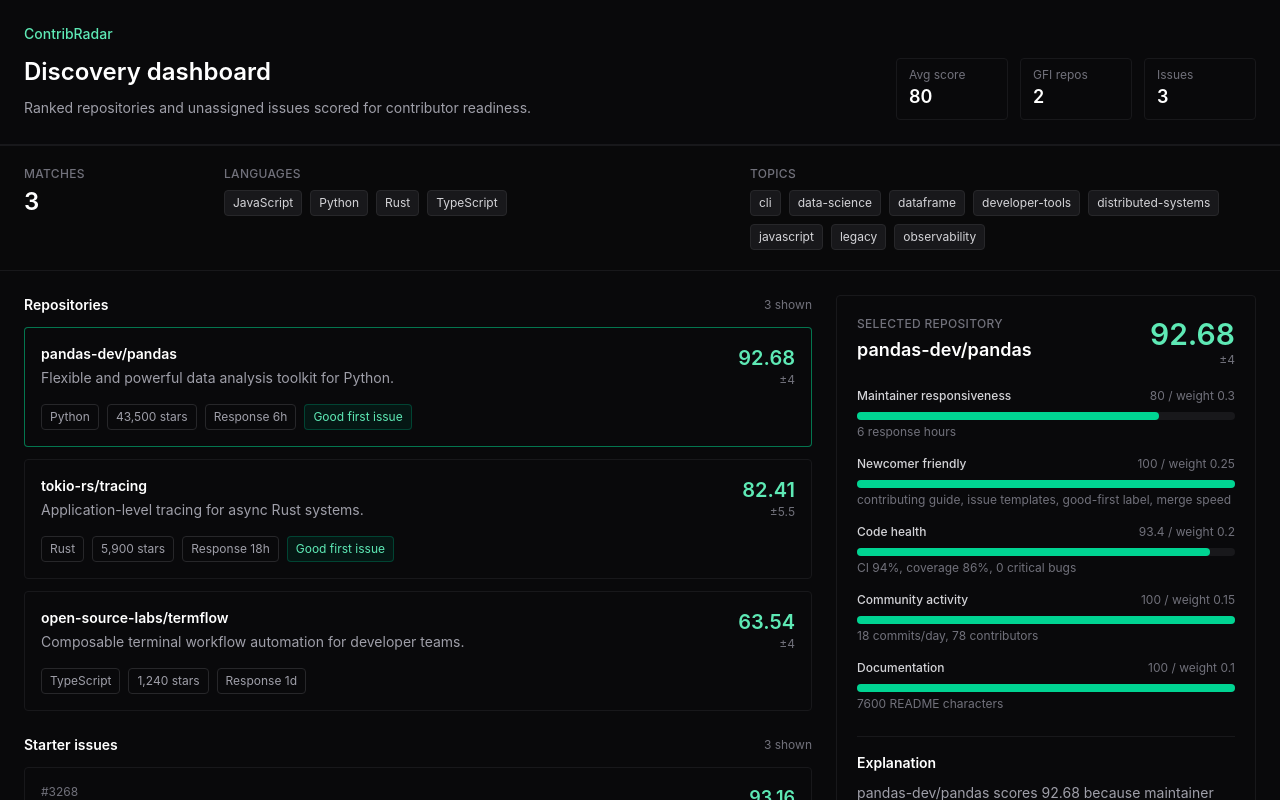
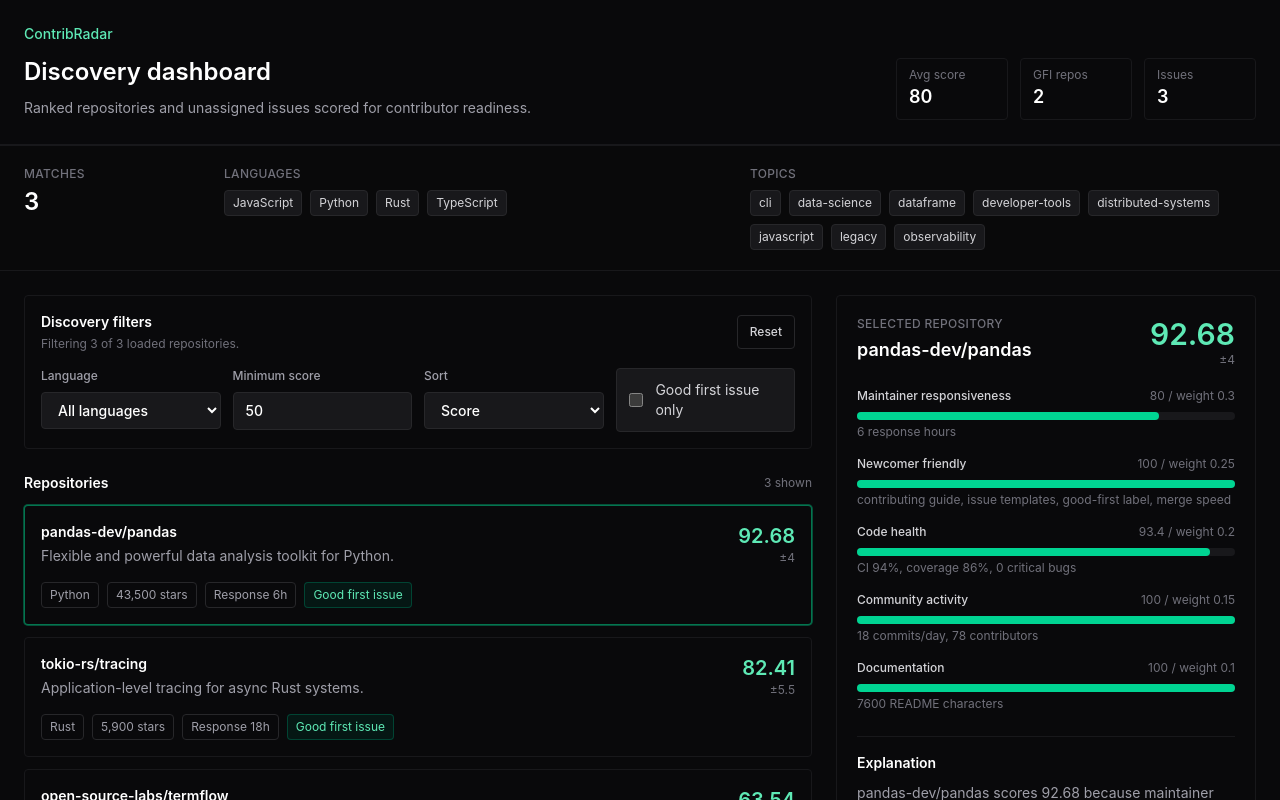
Before and after one commit to wj00243-lgtm/contribradar, a Next.js app: page / in a window 1280 px wide. Shown: the top 800 px of the page. Built offline with nearby package versions, Linux system fonts and the light colour scheme.

Commit message:
feat: add interactive discovery controls

```diff
--- a/src/components/discovery/discovery-dashboard.tsx
+++ b/src/components/discovery/discovery-dashboard.tsx
@@ -1,4 +1,8 @@
+"use client";
+
+import { useEffect, useMemo, useState } from "react";
 import type { IssueWithScore, RepoWithScore } from "@/domain/types";
+import { filterAndSortRepos, type DiscoveryFilters } from "./discovery-filtering";
 import { FilterSummary } from "./filter-summary";
 import { IssueList } from "./issue-list";
 import { RepoList } from "./repo-list";
@@ -16,12 +20,26 @@ type DiscoveryDashboardProps = {
 };
 
 export function DiscoveryDashboard({ repos, total, facets, issues }: DiscoveryDashboardProps) {
-  const selectedRepo = repos[0];
+  const [filters, setFilters] = useState<DiscoveryFilters>({
+    language: "",
+    minScore: 50,
+    sort: "score",
+    goodFirstOnly: false
+  });
+  const [selectedRepoId, setSelectedRepoId] = useState(repos[0]?.id);
+  const visibleRepos = useMemo(() => filterAndSortRepos(repos, filters), [filters, repos]);
+  const selectedRepo = visibleRepos.find((repo) => repo.id === selectedRepoId) ?? visibleRepos[0];
   const averageScore =
-    repos.length === 0
+    visibleRepos.length === 0
       ? 0
-      : Math.round(repos.reduce((sum, repo) => sum + repo.readiness.score, 0) / repos.length);
-  const goodFirstIssueCount = repos.filter((repo) => repo.hasGoodFirstIssue).length;
+      : Math.round(visibleRepos.reduce((sum, repo) => sum + repo.readiness.score, 0) / visibleRepos.length);
+  const goodFirstIssueCount = visibleRepos.filter((repo) => repo.hasGoodFirstIssue).length;
+
+  useEffect(() => {
+    if (selectedRepo?.id !== selectedRepoId) {
+      setSelectedRepoId(selectedRepo?.id);
+    }
+  }, [selectedRepo?.id, selectedRepoId]);
 
   return (
     <main className="min-h-screen bg-zinc-950 text-zinc-100">
@@ -57,17 +75,122 @@ export function DiscoveryDashboard({ repos, total, facets, issues }: DiscoveryDa
 
       <div className="mx-auto grid max-w-7xl gap-6 px-6 py-6 lg:grid-cols-[minmax(0,1fr)_420px]">
         <div className="space-y-6">
-          <RepoList repos={repos} selectedRepoId={selectedRepo?.id} />
+          <DiscoveryControls
+            facets={facets}
+            filters={filters}
+            onFiltersChange={setFilters}
+            resultCount={visibleRepos.length}
+            totalLoaded={repos.length}
+          />
+          <RepoList repos={visibleRepos} selectedRepoId={selectedRepo?.id} onSelectRepo={setSelectedRepoId} />
           <IssueList issues={issues} />
         </div>
         <div className="space-y-6">
-          <ScorePanel repo={selectedRepo} />
+          {selectedRepo === undefined ? null : <ScorePanel repo={selectedRepo} />}
           <WatchlistPanel
-            filters={{ languages: [], topics: [], minScore: 50 }}
-            initialRepoCount={repos.length}
+            filters={{
+              languages: filters.language === "" ? [] : [filters.language],
+              topics: [],
+              minScore: filters.minScore
+            }}
+            initialRepoCount={visibleRepos.length}
           />
         </div>
       </div>
     </main>
   );
 }
+
+type DiscoveryControlsProps = {
+  facets: DiscoveryDashboardProps["facets"];
+  filters: DiscoveryFilters;
+  onFiltersChange: (filters: DiscoveryFilters) => void;
+  resultCount: number;
+  totalLoaded: number;
+};
+
+function DiscoveryControls({
+  facets,
+  filters,
+  onFiltersChange,
+  resultCount,
+  totalLoaded
+}: DiscoveryControlsProps) {
+  function updateFilters(nextFilters: Partial<DiscoveryFilters>) {
+    onFiltersChange({ ...filters, ...nextFilters });
+  }
+
+  return (
+    <section className="rounded border border-zinc-900 bg-zinc-950 p-4">
+      <div className="flex flex-wrap items-center justify-between gap-3">
+        <div>
+          <h2 className="text-sm font-semibold text-white">Discovery filters</h2>
+          <p className="mt-1 text-xs text-zinc-500">
+            Filtering {resultCount} of {totalLoaded} loaded repositories.
+          </p>
+        </div>
+        <button
+          className="rounded border border-zinc-800 px-3 py-2 text-xs font-medium text-zinc-300 transition hover:border-zinc-700 hover:text-white"
+          onClick={() => updateFilters({ language: "", minScore: 50, sort: "score", goodFirstOnly: false })}
+          type="button"
+        >
+          Reset
+        </button>
+      </div>
+
+      <div className="mt-4 grid gap-3 md:grid-cols-4">
+        <label className="block text-xs font-medium text-zinc-400">
+          Language
+          <select
+            className="mt-2 w-full rounded border border-zinc-800 bg-zinc-900 px-3 py-2 text-sm text-white outline-none transition focus:border-emerald-500"
+            onChange={(event) => updateFilters({ language: event.target.value })}
+            value={filters.language}
+          >
+            <option value="">All languages</option>
+            {facets.languages.map((language) => (
+              <option key={language} value={language}>
+                {language}
+              </option>
+            ))}
+          </select>
+        </label>
+
+        <label className="block text-xs font-medium text-zinc-400">
+          Minimum score
+          <input
+            className="mt-2 w-full rounded border border-zinc-800 bg-zinc-900 px-3 py-2 text-sm text-white outline-none transition focus:border-emerald-500"
+            max={100}
+            min={0}
+            onChange={(event) => updateFilters({ minScore: Number(event.target.value) })}
+            type="number"
+            value={filters.minScore}
+          />
+        </label>
+
+        <label className="block text-xs font-medium text-zinc-400">
+          Sort
+          <select
+            className="mt-2 w-full rounded border border-zinc-800 bg-zinc-900 px-3 py-2 text-sm text-white outline-none transition focus:border-emerald-500"
+            onChange={(event) => updateFilters({ sort: event.target.value as DiscoveryFilters["sort"] })}
+            value={filters.sort}
+          >
+            <option value="score">Score</option>
+            <option value="stars">Stars</option>
+            <option value="activity">Activity</option>
+            <option value="response_time">Response time</option>
+          </select>
+        </label>
+
+        <label className="flex min-h-16 items-center gap-3 rounded border border-zinc-800 bg-zinc-900 px-3 py-2 text-sm text-zinc-300">
+          <input
+            checked={filters.goodFirstOnly}
+            className="h-4 w-4 accent-emerald-400"
+            onChange={(event) => updateFilters({ goodFirstOnly: event.target.checked })}
+            type="checkbox"
+          />
+          Good first issue only
+        </label>
+      </div>
+    </section>
+  );
+}
--- /dev/null
+++ b/src/components/discovery/discovery-filtering.ts
@@ -0,0 +1,38 @@
+import type { RepoWithScore, SortMode } from "@/domain/types";
+
+export type DiscoveryFilters = {
+  language: string;
+  minScore: number;
+  sort: SortMode;
+  goodFirstOnly: boolean;
+};
+
+function responseTimeValue(repo: RepoWithScore): number {
+  return repo.metrics.maintainerResponseHours ?? Number.POSITIVE_INFINITY;
+}
+
+export function filterAndSortRepos(repos: RepoWithScore[], filters: DiscoveryFilters): RepoWithScore[] {
+  const filtered = repos.filter((repo) => {
+    const languageMatches = filters.language === "" || repo.language === filters.language;
+    const scoreMatches = repo.readiness.score >= filters.minScore;
+    const goodFirstMatches = !filters.goodFirstOnly || repo.hasGoodFirstIssue;
+
+    return languageMatches && scoreMatches && goodFirstMatches;
+  });
+
+  return [...filtered].sort((left, right) => {
+    if (filters.sort === "stars") {
+      return right.stars - left.stars;
+    }
+
+    if (filters.sort === "activity") {
+      return right.metrics.commitsPerDay - left.metrics.commitsPerDay;
+    }
+
+    if (filters.sort === "response_time") {
+      return responseTimeValue(left) - responseTimeValue(right);
+    }
+
+    return right.readiness.score - left.readiness.score;
+  });
+}
--- a/src/components/discovery/repo-list.tsx
+++ b/src/components/discovery/repo-list.tsx
@@ -2,6 +2,7 @@ import type { RepoWithScore } from "@/domain/types";
 
 type RepoListProps = {
   repos: RepoWithScore[];
+  onSelectRepo: (repoId: string) => void;
   selectedRepoId?: string;
 };
 
@@ -17,7 +18,7 @@ function formatResponseTime(hours: number | null): string {
   return `${Math.round(hours / 24)}d`;
 }
 
-export function RepoList({ repos, selectedRepoId }: RepoListProps) {
+export function RepoList({ repos, onSelectRepo, selectedRepoId }: RepoListProps) {
   if (repos.length === 0) {
     return (
       <section className="rounded border border-zinc-900 bg-zinc-950 p-5">
@@ -38,12 +39,17 @@ export function RepoList({ repos, selectedRepoId }: RepoListProps) {
           const selected = repo.id === selectedRepoId;
 
           return (
-            <article
+            <button
+              aria-pressed={selected}
               className={[
-                "rounded border bg-zinc-950 p-4",
-                selected ? "border-emerald-500/60" : "border-zinc-900"
+                "block w-full rounded border bg-zinc-950 p-4 text-left transition",
+                selected
+                  ? "border-emerald-500/60 ring-1 ring-emerald-500/40"
+                  : "border-zinc-900 hover:border-zinc-700"
               ].join(" ")}
               key={repo.id}
+              onClick={() => onSelectRepo(repo.id)}
+              type="button"
             >
               <div className="flex flex-wrap items-start justify-between gap-3">
                 <div>
@@ -67,7 +73,7 @@ export function RepoList({ repos, selectedRepoId }: RepoListProps) {
                   </span>
                 ) : null}
               </div>
-            </article>
+            </button>
           );
         })}
       </div>
```
Also changed, not shown: 1 other file (tests, documents, lock files or other folders).
